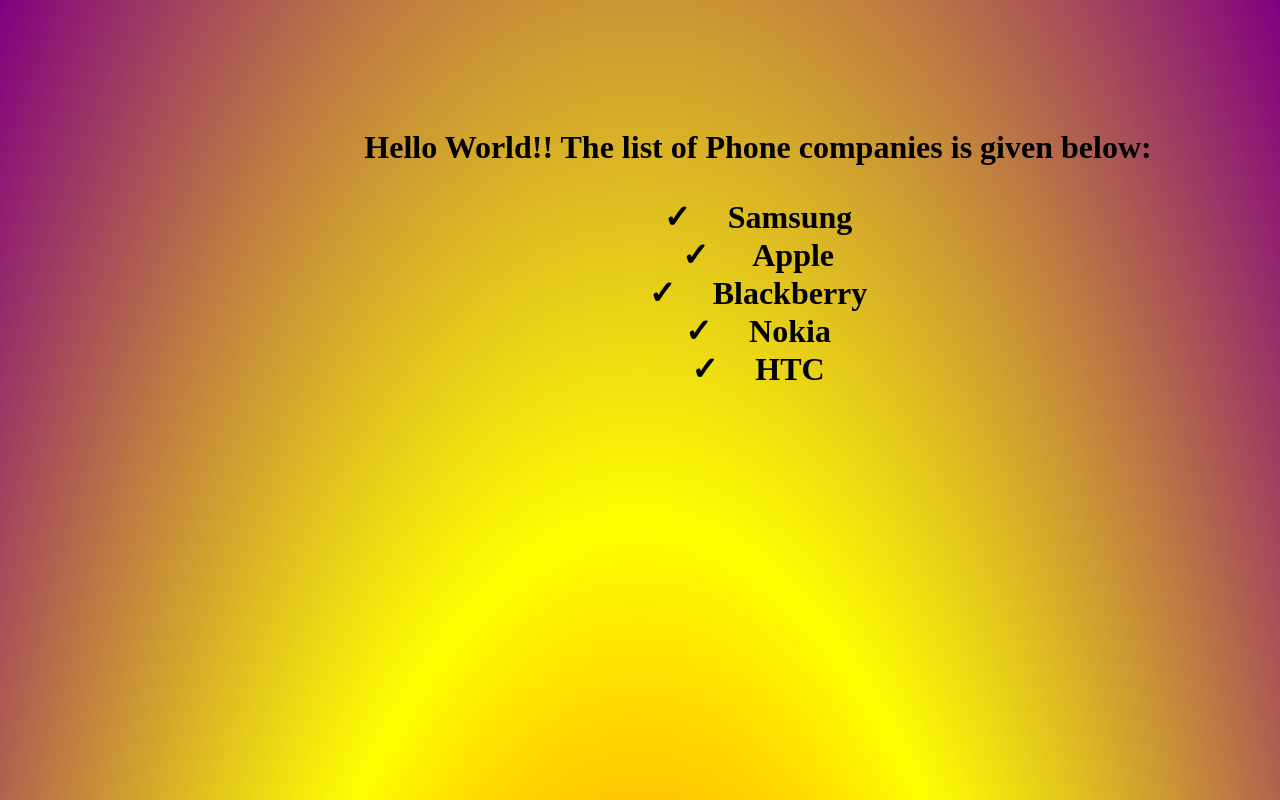
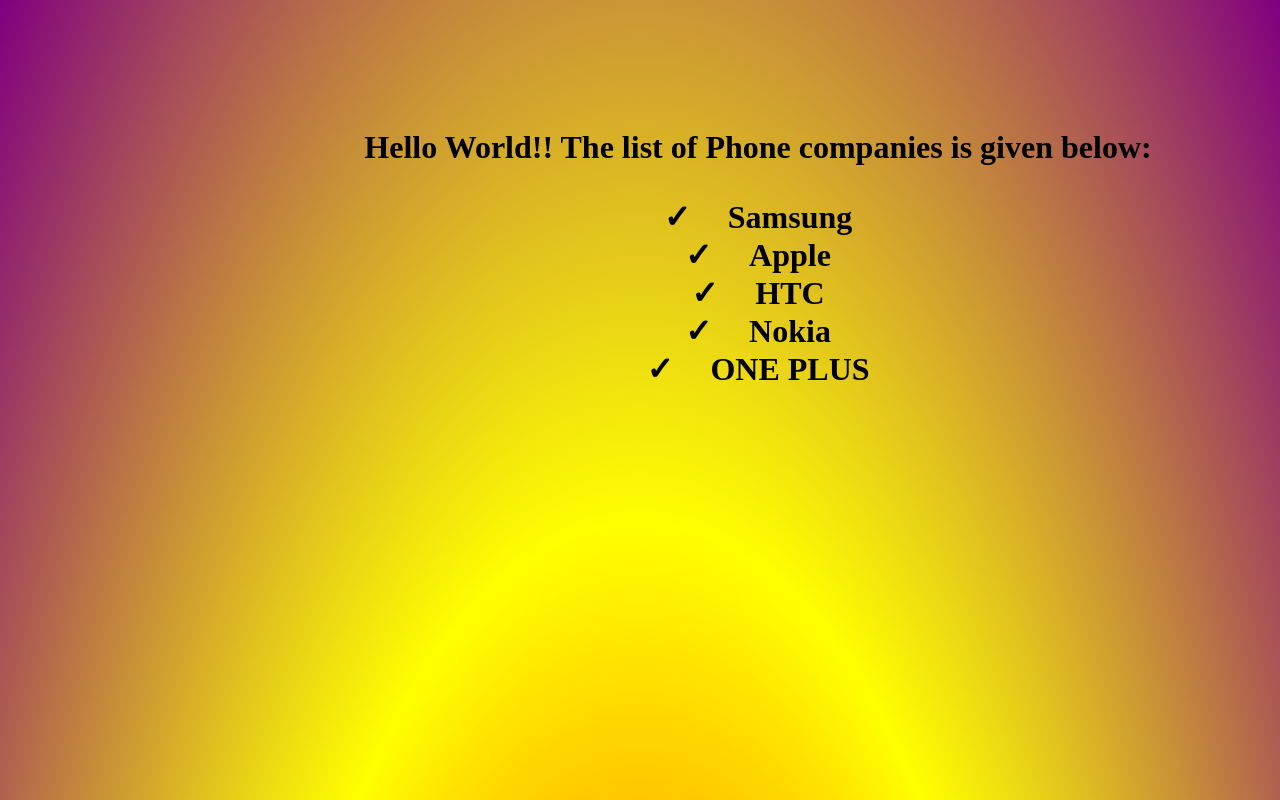
Before and after one commit to posh6i/Task, a plain HTML site: page Infinite.html in a window 1280 px wide. Shown: the top 800 px of the page. Drawn offline with Linux system fonts and the light colour scheme.

Commit message:
Update Infinite.html

```diff
--- a/Infinite.html
+++ b/Infinite.html
@@ -27,14 +27,31 @@ body {
     animation-iteration-count: 6;
 }
 ul { margin-left: 0; padding-left: 2em; list-style-type: none; }
-        li:before {
-            content: "\2713";
+
+    li{
+        display: inline;
+
+    }
+    .bullet{
+        display: inline;
+    }
+
+        .bullet:before{
+            content: '\2713';
             text-align: left;
             display: inline-block;
             padding: 0;
             margin: 0 0 0 -2em;
-            width: 2em;
+            width: 2em;}
+
+        li:hover .bullet:before{
+            animation: change .2s ease-in-out both;
         }
+        @keyframes change{
+            0%{content: '\2713'; opacity: 0;}
+            100%{content: '\2712'; opacity: 1;}
+        }
+
 
 
 /* Safari 4.0 - 8.0 */
@@ -60,13 +77,18 @@ ul { margin-left: 0; padding-left: 2em; list-style-type: none; }
 <div id="box">
 
 </div>
+
 <h1 align="center"> Hello World!! The list of Phone companies is given below:
 <ul>
-<li>Samsung</li>
-<li align="center"> Apple</li>
-<li>Blackberry</li>
-<li>Nokia</li>
-<li>HTC</li>
+<li><div class="bullet">Samsung</div></li><br>
+
+<li align="center"><div class="bullet">Apple</div></li><br>
+
+<li><div class="bullet">HTC</div></li>
+<br>
+<li><div class="bullet">Nokia</div></li>
+<br>
+<li><div class="bullet">ONE PLUS</div></li>
 </ul>
 </h1>
 
```
